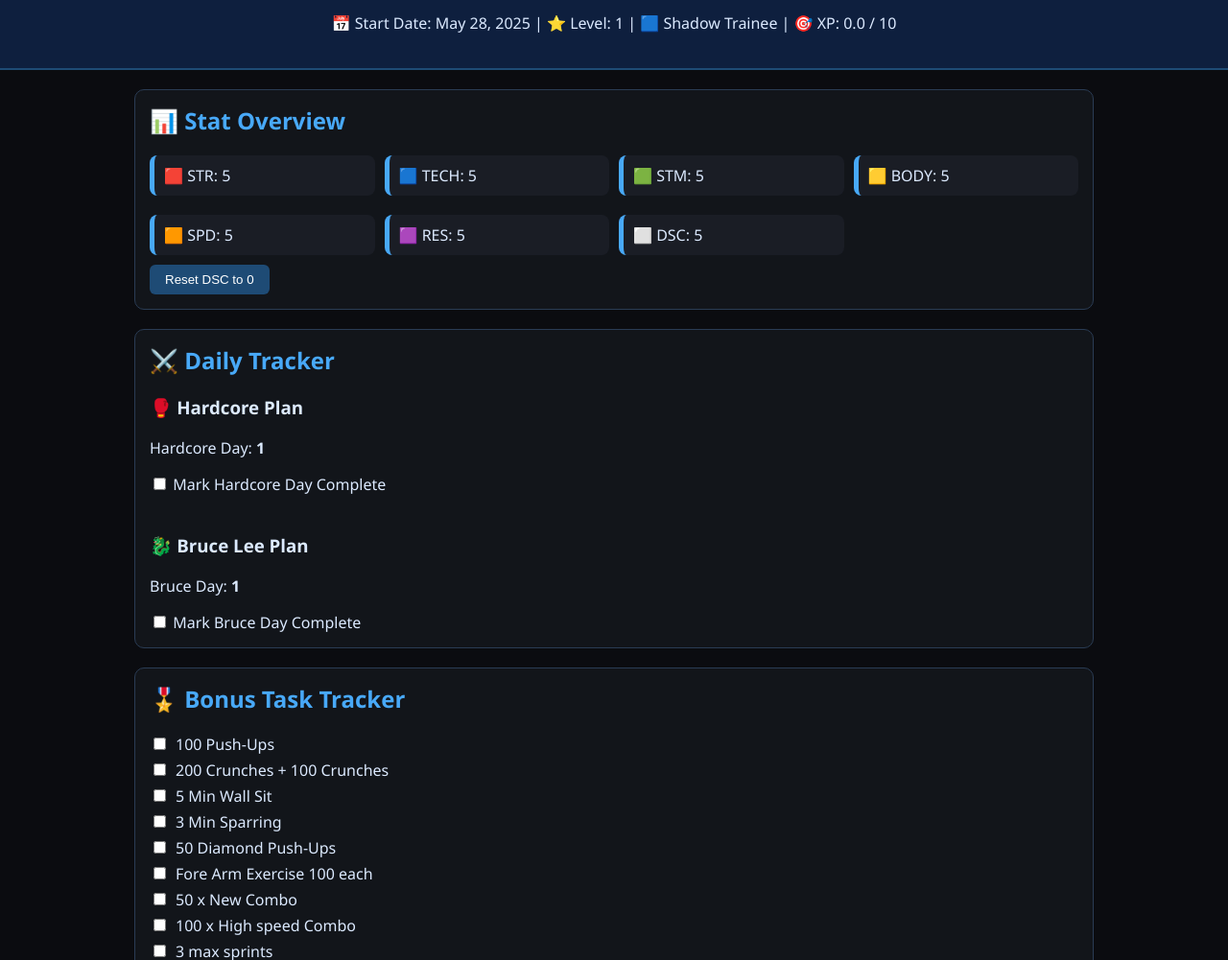
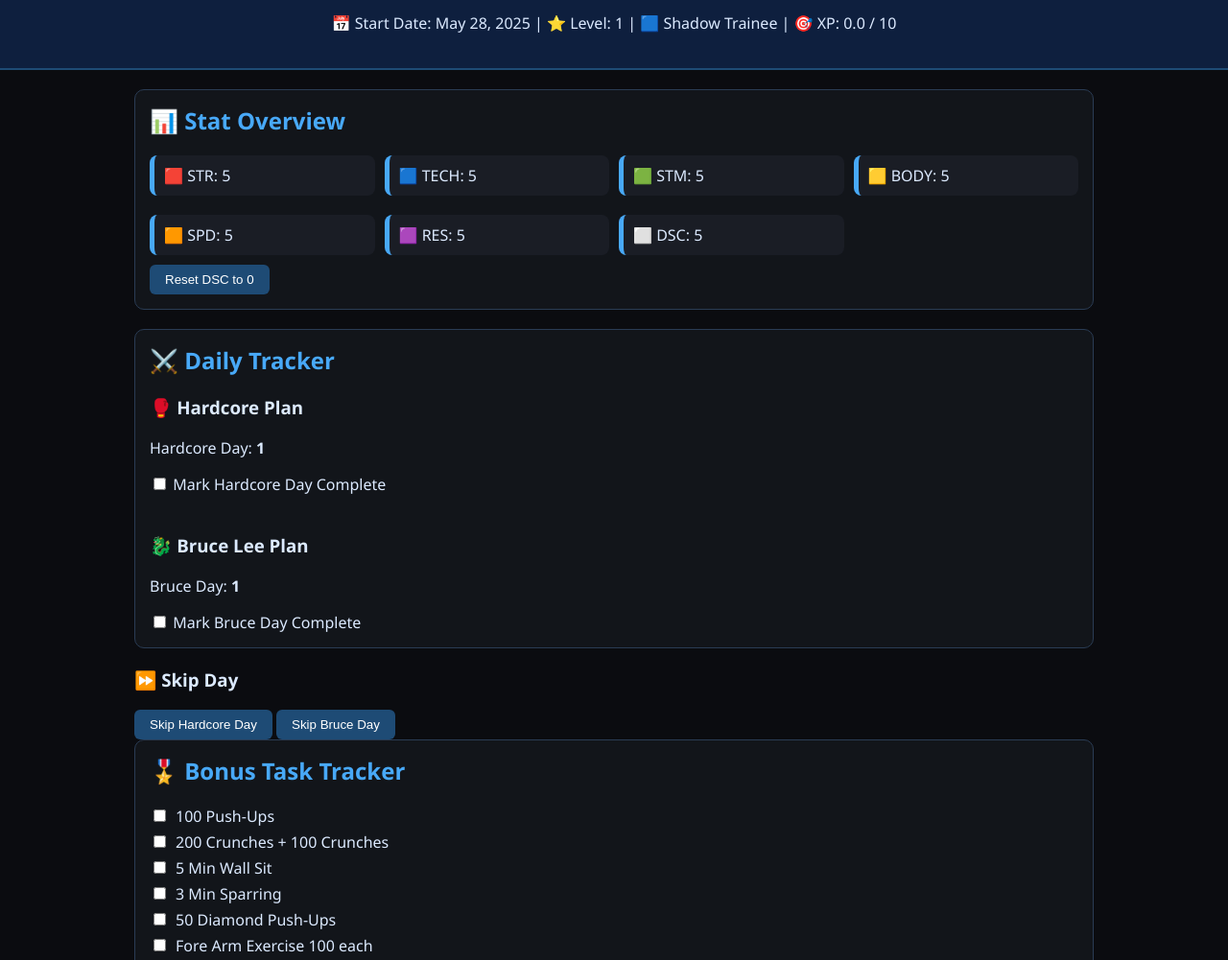
Before and after one commit to Rantax-Shavesh/Gojo-Training, a plain HTML site: page index.html in a window 1280 px wide. Shown: the part 99-1100 px from the top of the page at 96% size. Drawn offline with Linux system fonts and the light colour scheme; no server answers.

Commit message:
Update index.html

```diff
--- a/index.html
+++ b/index.html
@@ -115,6 +115,12 @@
   <label><input type="checkbox" id="bruceCheckbox"> Mark Bruce Day Complete</label>
 </div>
     </div>
+    <!-- Skip Buttons -->
+<div>
+  <h3>⏩ Skip Day</h3>
+  <button onclick="skipHardcoreDay()">Skip Hardcore Day</button>
+  <button onclick="skipBruceDay()">Skip Bruce Day</button>
+</div>
 
     <div class="section">
       <h2>🎖️ Bonus Task Tracker</h2>
@@ -445,6 +451,19 @@ document.getElementById('bruceCheckbox').addEventListener('change', function ()
   saveProgress();
 });
 
+  function skipHardcoreDay() {
+  hardcoreDay = (hardcoreDay + 1) % 7;
+  document.getElementById('hardcoreLabel').innerHTML = `Hardcore Day: <strong>${hardcoreDay + 1}</strong>`;
+  saveProgress();
+}
+
+function skipBruceDay() {
+  bruceDay = (bruceDay + 1) % 7;
+  document.getElementById('bruceLabel').innerHTML = `Bruce Day: <strong>${bruceDay + 1}</strong>`;
+  saveProgress();
+}
+
+
   document.querySelectorAll('.bonus').forEach(cb => {
     cb.addEventListener('change', function () {
       if (this.checked) {
```
